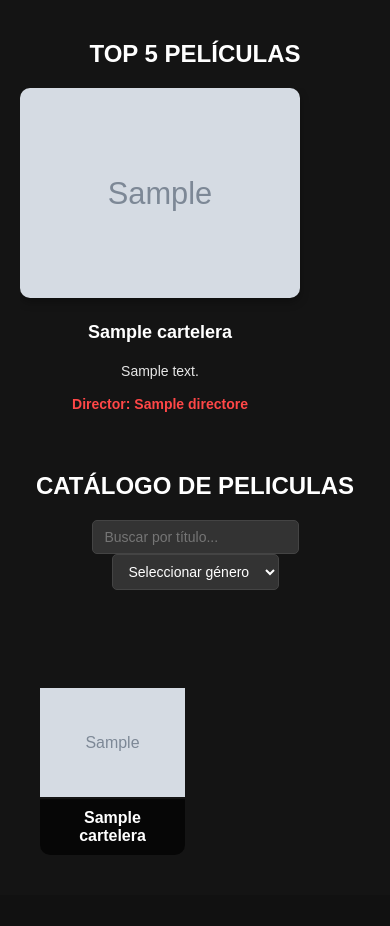
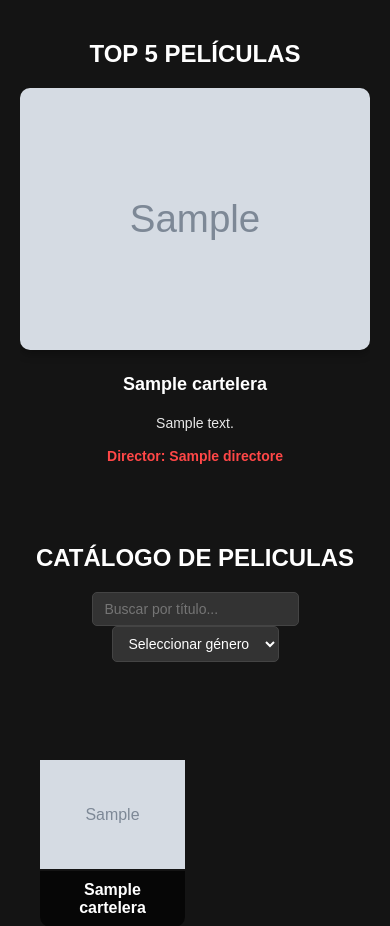
Before and after one commit to Escalopedo/MyNetflix_OriolGodoy_EricAlcazar, a PHP site: page /view/index.php in a window 390 px wide. Shown: the part 104-1030 px from the top of the page. Before the commit the page ends 945 px from the top, so only its background shows below. Run offline with PHP 8.4, Linux system fonts and the light colour scheme; tables that the repository leaves empty hold one stand-in row (values such as "Sample post"); grey boxes marked "Sample" are stand-in pictures; some web fonts are replaced.

Commit message:
Responsive Slider

```diff
--- a/css/styles.css
+++ b/css/styles.css
@@ -228,34 +228,19 @@ nav ul li a:hover {
         font-size: 14px;
     }
 
-    /* Ajustar el tamaño del slider */
-    .slider-container {
-        width: 100%;
-        overflow: hidden;
+    .slider {
+        flex-direction: column; /* Los items se apilan verticalmente */
+        align-items: center; /* Centrar los items */
     }
 
-    .slider {
-        display: flex;
-        gap: 10px;
-        transition: transform 0.5s ease-in-out;
-        width: 100%; /* Asegura que el slider ocupe el 100% del contenedor */
-    }
-
-    /* Ajustar el tamaño de las imágenes del slider */
     .slider-item {
-        flex: 0 0 80%;  /* Cada imagen ocupa el 80% del ancho */
-        max-width: 100%;  /* No se desborda fuera de la pantalla */
+        width: 100%; /* Cada imagen ocupará el 100% del ancho */
+        margin-bottom: 20px; /* Separar cada imagen para que no se peguen */
     }
 
     .slider-item img {
-        width: 100%; /* Asegura que la imagen no se desborde */
+        width: 100%;  /* Asegura que las imágenes se ajusten al 100% del contenedor */
         height: auto;
-        object-fit: contain; /* Asegura que la imagen se ajuste sin recortarse */
+        object-fit: contain;
     }
-
-    /* Reducir el espacio entre las imágenes */
-    .slider-item img {
-        margin: 0 auto;
-    }
-
 }
```
